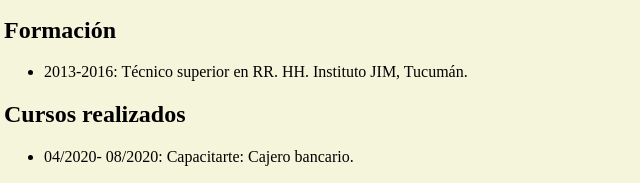
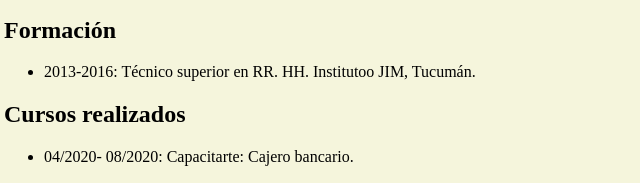
Before and after one commit to JorgePalomar94/mi-cv, a plain HTML site: page cv.html in a window 1280 px wide. Shown: the part 589-772 px from the top of the page, 4-644 px from the left. Drawn offline with Linux system fonts and the light colour scheme.

Commit message:
se agrega datos de formación

```diff
--- a/cv.html
+++ b/cv.html
@@ -55,7 +55,7 @@
     <section class="section-2 section">
         <h2>Formación</h2>
         <ul>
-            <li>2013-2016: Técnico superior en RR. HH. Instituto JIM, Tucumán.</li>
+            <li>2013-2016: Técnico superior en RR. HH. Institutoo JIM, Tucumán.</li>
         </ul>
     </section>
     <section class="section-3 section">
```
